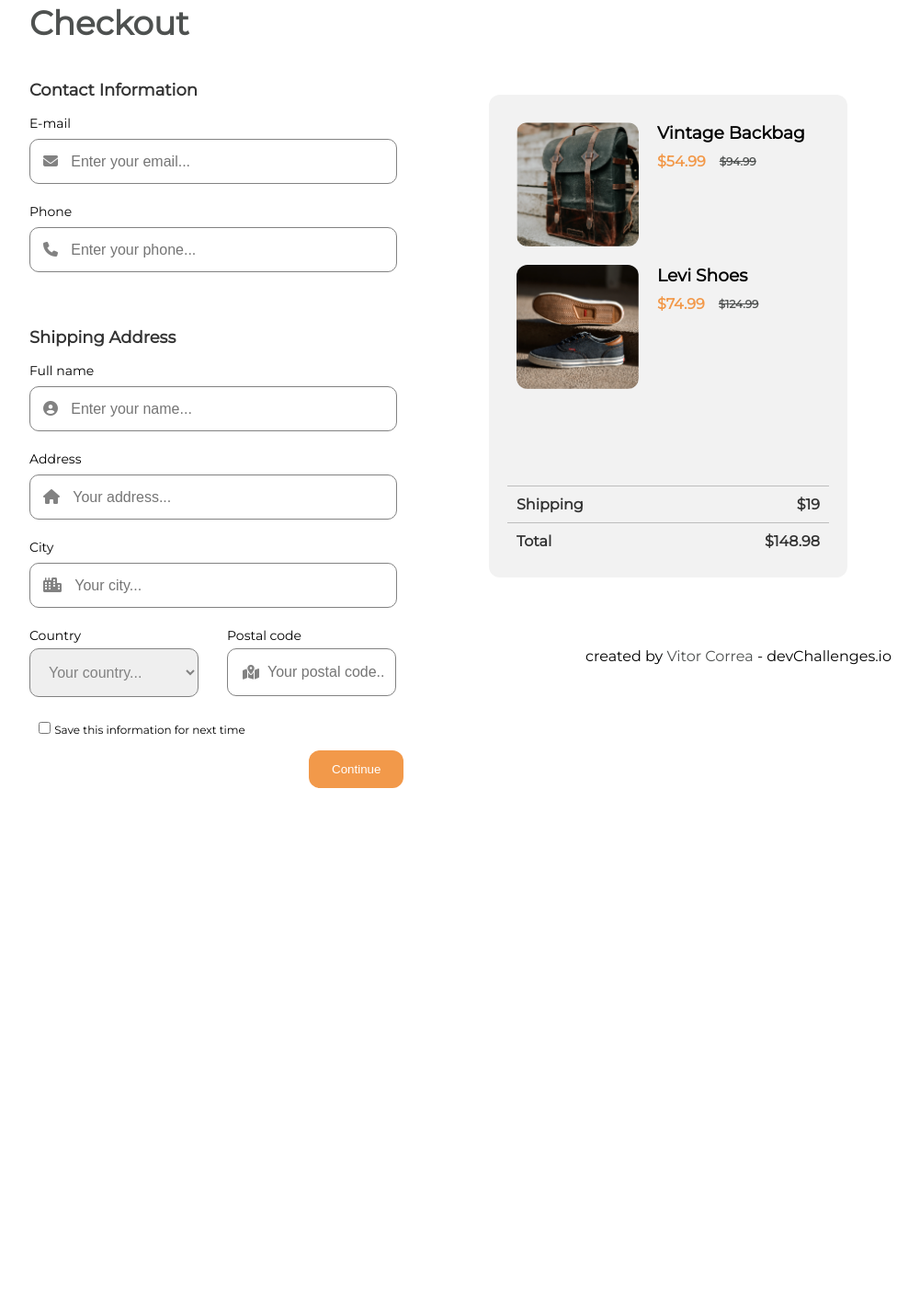
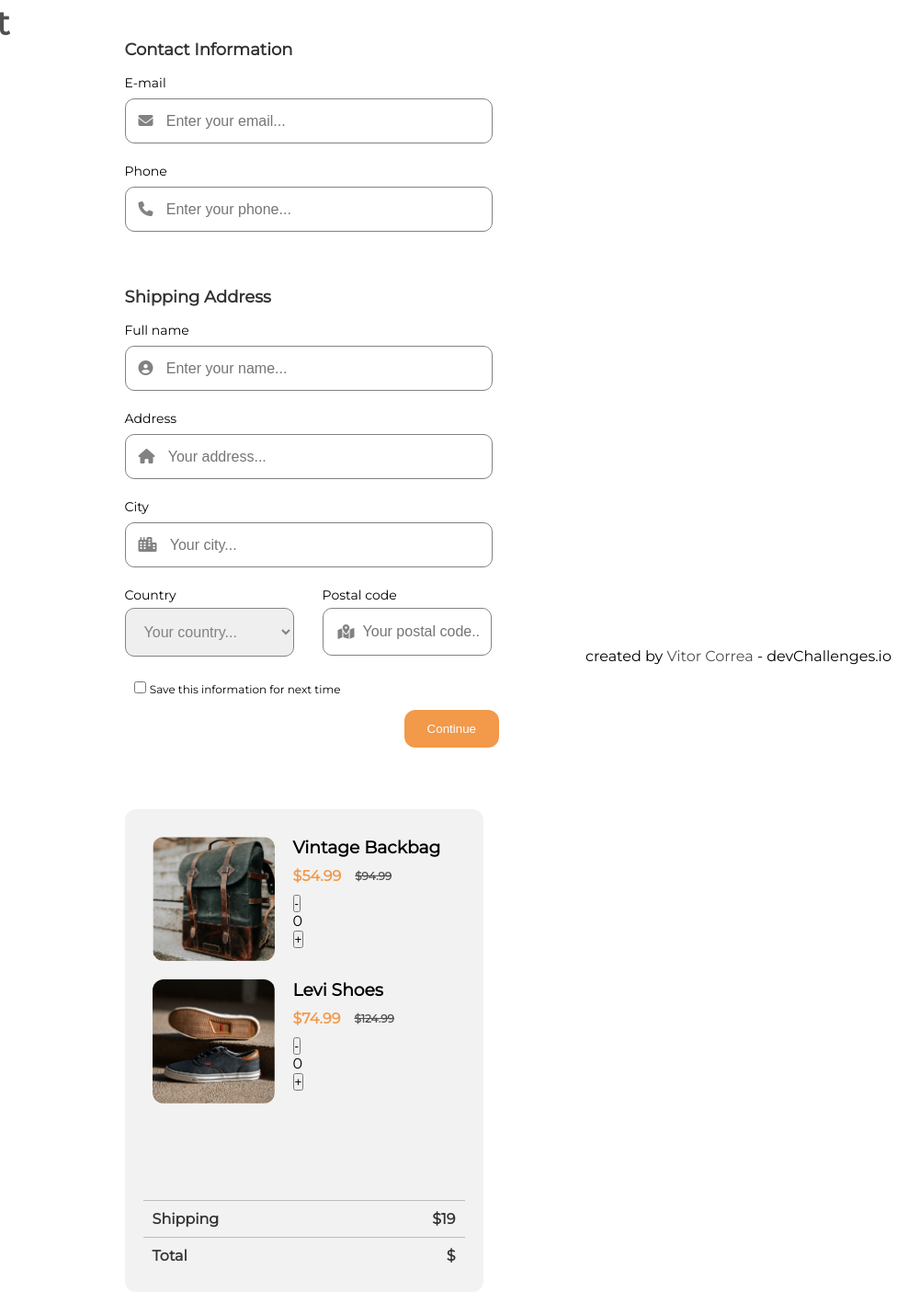
Before and after one commit to VitorCorrea98/Project-Page-Master, a plain HTML site: page index.html in a window 1280 px wide. Shown: the part 67-1472 px from the top of the page at 92% size, without its empty margins (163-1164 px from the left). Before the commit the page ends 924 px from the top, so only its background shows below. Drawn offline with Linux system fonts and the light colour scheme.

Commit message:
Update index.html

```diff
--- a/index.html
+++ b/index.html
@@ -16,10 +16,11 @@
 </head>
 <body>
 
-
+    <h1>Checkout</h1>
 
     <main>
-        <h1>Checkout</h1>
+
+        <section class="form">
 
             <!-- TOP FORM -->
             <h2>Contact Information</h2>
@@ -74,6 +75,9 @@
 
                             <select class="bar-low">
                                 <option selected disabled value="">Your country...</option>
+                                <option>Canada</option>
+                                <option>Coreia do Sul</option>
+                                <option>Italia</option>
                             </select>
                         </div>
 
@@ -89,6 +93,7 @@
                         </div>
 
                     </div>
+
                     <div class="final">
                         <input type="checkbox" class="check">
                         <label for="check" class="lab-bottom">Save this information for next time</label>
@@ -99,38 +104,52 @@
                 </form>
 
 
-        </div>
+            </div> <!-- BOTTOM FORM -->
 
 
-        <!-- BOTTOM FORM -->
+        </section> <!--SECTION FORM END TAG-->
 
 
-    </main>
 
-
-    <!-- SIDE  -->
-
-    <aside>
+        <aside> <!-- SIDE  -->
             <div class="products">
                 <div class="prod">
                     <img src="./Images/photo1.png" class="img1">
+
                     <div class="price">
                         <h3>Vintage Backbag</h3>
+
                         <div class="money">
                         <p>$54.99</p>
                         <p>$94.99</p>
                         </div>
+
+                        <div class="count-area">
+                            <button id="decrease" onclick="decrease1()">-</button>
+                            <p id="sum-el1">0</p>
+                            <button id="increase" onclick="increase1()">+</button>
+                        </div>
+
                     </div>
                 </div>
 
                 <div class="prod">
                     <img src="./Images/photo2.png" class="img2">
                     <div class="price">
+
                         <h3>Levi Shoes</h3>
+
                         <div class="money">
                             <p>$74.99</p>
                             <p>$124.99</p>
                         </div>
+
+                        <div class="count-area">
+                            <button id="decrease" onclick="decrease2()">-</button>
+                            <p id="sum-el2">0</p>
+                            <button id="increase" onclick="increase2()">+</button>
+                        </div>
+
                     </div>
                 </div>
             </div>
@@ -143,18 +162,20 @@
 
                 <div class="pay">
                     <p>Total</p>
-            <p>$148.98</p>
+                    <p id="total-el">$</p>
                 </div>
             </div>
 
-    </aside>
+        </aside> <!-- SIDE -->
 
-    <!-- SIDE -->
+
+    </main> <!-- MAIN END TAG -->
 
 
     <footer>
         <p>created by <a target="_blank" href="https://devchallenges.io/portfolio/VitorCorrea98">Vitor Correa</a> - devChallenges.io</p>
     </footer>
 
+    <script src="./script.js"></script>
 </body>
 </html>
```
Lines whose indentation alone changed are shown as unchanged.
